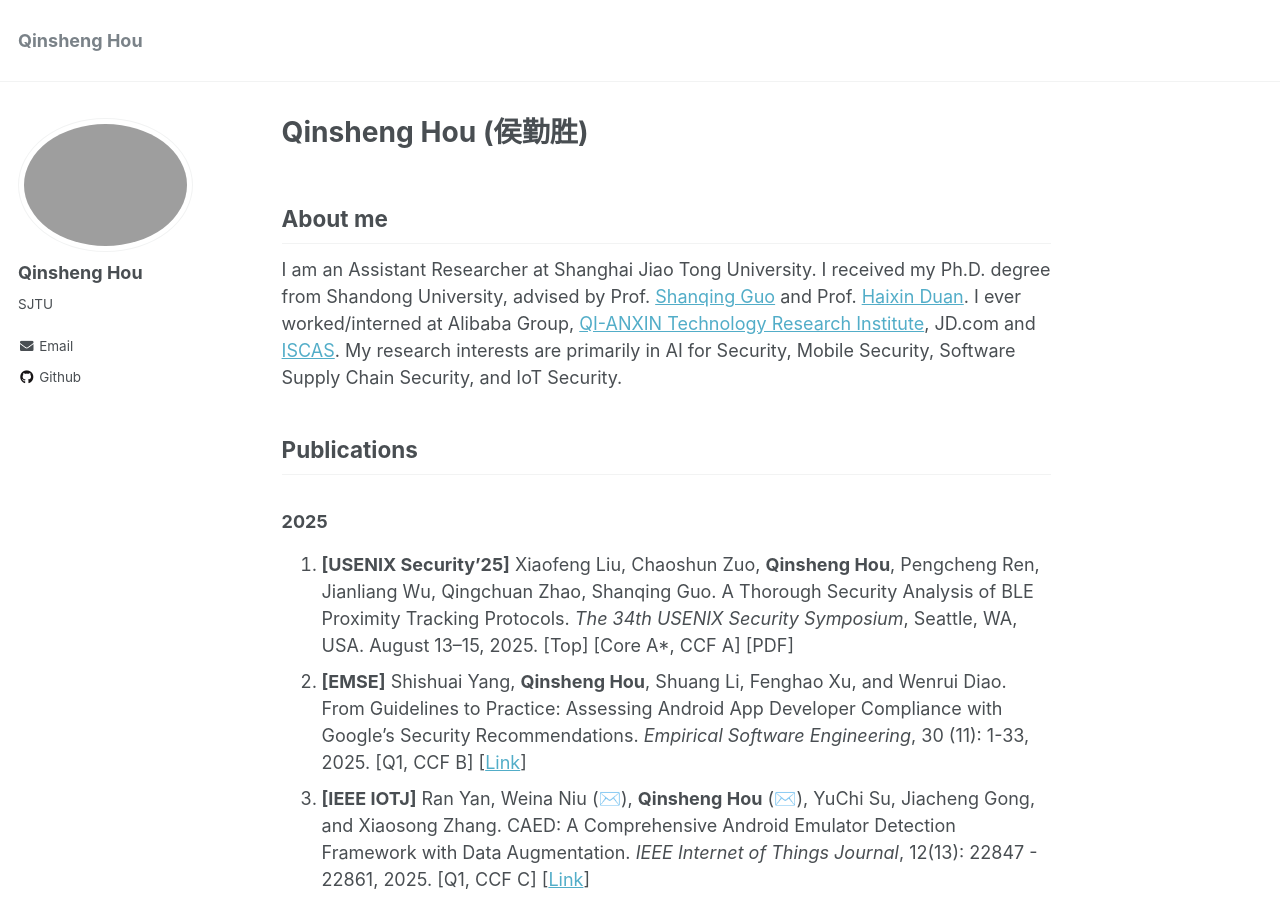
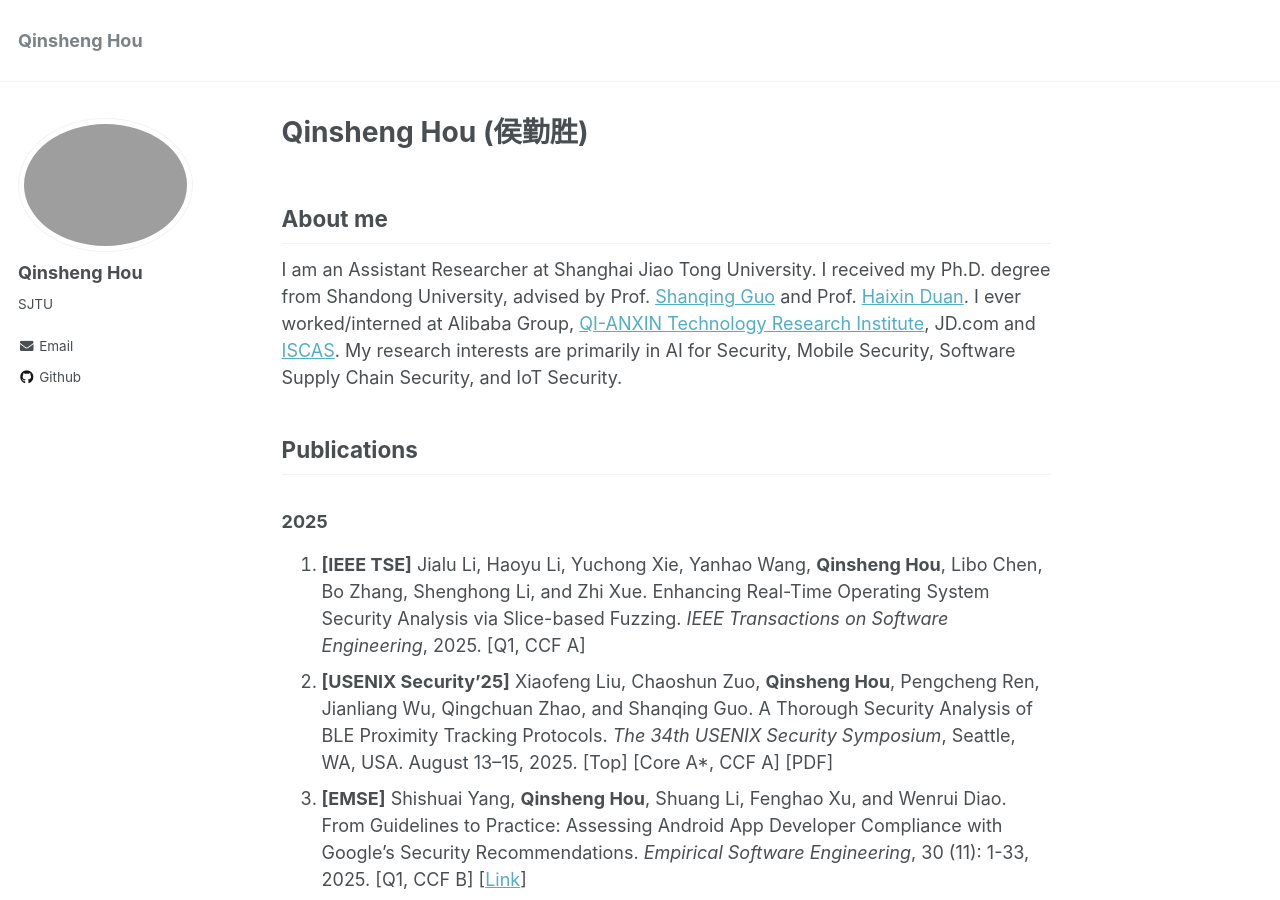
Before and after one commit to chicharitomu14/chicharitomu14.github.io, a Jekyll site: the page built from _pages/about.md, in a window 1280 px wide and 900 px high. Built offline with Jekyll 4.4.1, drawn with Linux system fonts in a browser that asks for light colours.

Commit message:
update paper

```diff
--- a/_pages/about.md
+++ b/_pages/about.md
@@ -17,9 +17,10 @@ Publications
 
 ### 2025
 
-1. **[USENIX Security’25]** Xiaofeng Liu, Chaoshun Zuo, **Qinsheng Hou**, Pengcheng Ren, Jianliang Wu, Qingchuan Zhao, Shanqing Guo. A Thorough Security Analysis of BLE Proximity Tracking Protocols. *The 34th USENIX Security Symposium*, Seattle, WA, USA. August 13–15, 2025. [Top] [Core A\*, CCF A] [PDF]
-2. **[EMSE]** Shishuai Yang, **Qinsheng Hou**, Shuang Li, Fenghao Xu, and Wenrui Diao. From Guidelines to Practice: Assessing Android App Developer Compliance with Google’s Security Recommendations. *Empirical Software Engineering*, 30 (11): 1-33, 2025. [Q1, CCF B] [[Link](https://rdcu.be/dYrz6)]
-3. **[IEEE IOTJ]** Ran Yan, Weina Niu (✉️), **Qinsheng Hou** (✉️), YuChi Su, Jiacheng Gong, and Xiaosong Zhang. CAED: A Comprehensive Android Emulator Detection Framework with Data Augmentation. *IEEE Internet of Things Journal*, 12(13): 22847 - 22861, 2025. [Q1, CCF C] [[Link](https://ieeexplore.ieee.org/abstract/document/10935812)]
+1. **[IEEE TSE]** Jialu Li, Haoyu Li, Yuchong Xie, Yanhao Wang, **Qinsheng Hou**, Libo Chen, Bo Zhang, Shenghong Li, and Zhi Xue. Enhancing Real-Time Operating System Security Analysis via Slice-based Fuzzing.  *IEEE Transactions on Software Engineering*, 2025. [Q1, CCF A]
+2. **[USENIX Security’25]** Xiaofeng Liu, Chaoshun Zuo, **Qinsheng Hou**, Pengcheng Ren, Jianliang Wu, Qingchuan Zhao, and Shanqing Guo. A Thorough Security Analysis of BLE Proximity Tracking Protocols. *The 34th USENIX Security Symposium*, Seattle, WA, USA. August 13–15, 2025. [Top] [Core A\*, CCF A] [PDF]
+3. **[EMSE]** Shishuai Yang, **Qinsheng Hou**, Shuang Li, Fenghao Xu, and Wenrui Diao. From Guidelines to Practice: Assessing Android App Developer Compliance with Google’s Security Recommendations. *Empirical Software Engineering*, 30 (11): 1-33, 2025. [Q1, CCF B] [[Link](https://rdcu.be/dYrz6)]
+4. **[IEEE IOTJ]** Ran Yan, Weina Niu (✉️), **Qinsheng Hou** (✉️), YuChi Su, Jiacheng Gong, and Xiaosong Zhang. CAED: A Comprehensive Android Emulator Detection Framework with Data Augmentation. *IEEE Internet of Things Journal*, 12(13): 22847 - 22861, 2025. [Q1, CCF C] [[Link](https://ieeexplore.ieee.org/abstract/document/10935812)]
 
 ### 2024
 
```
